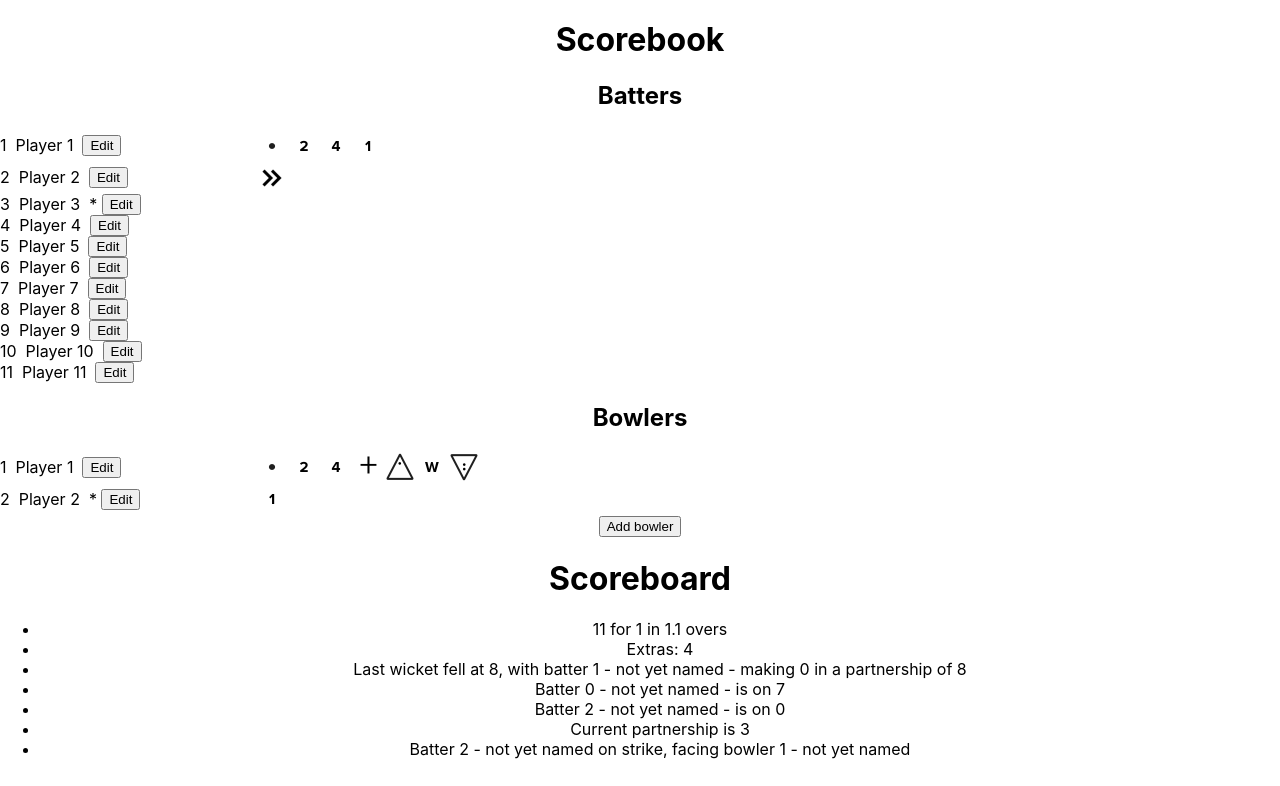
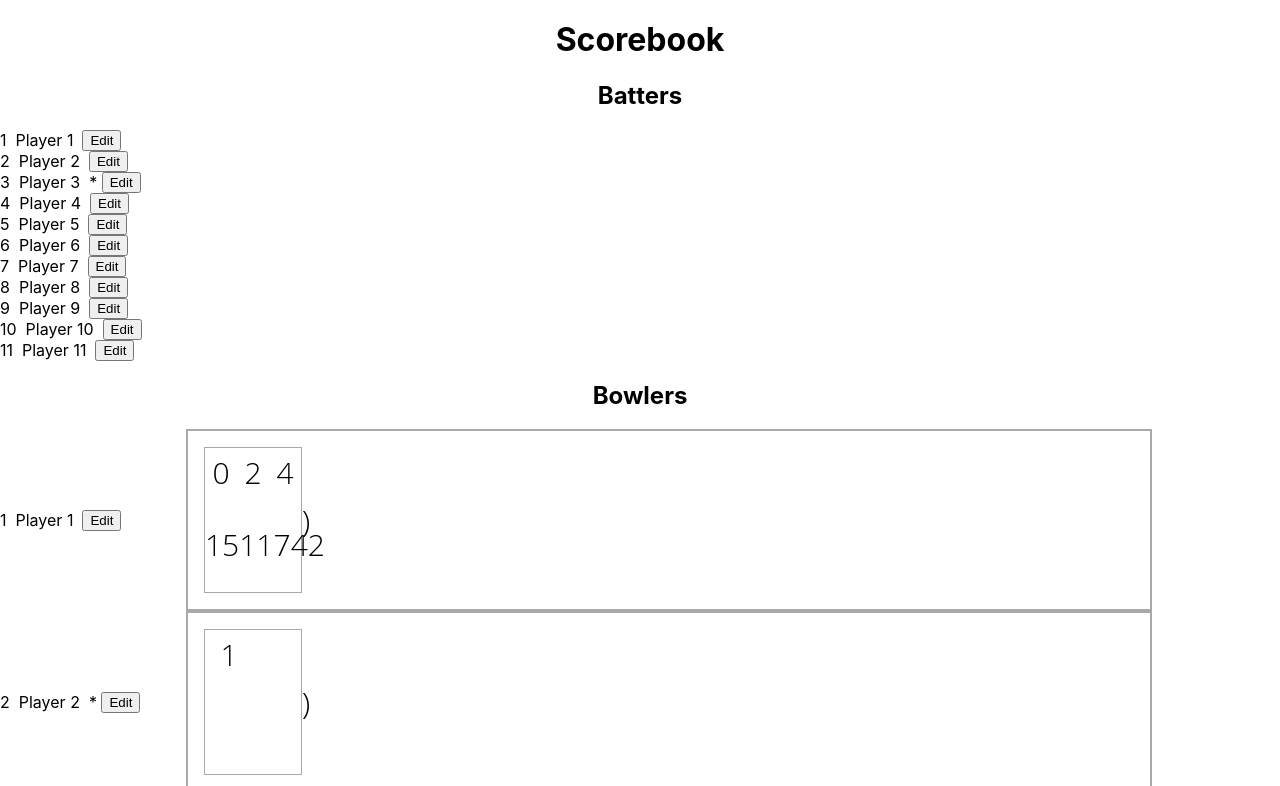
Before and after one commit to effortnottalent/cricket-scorer-app, a React (Create React App) app: page / in a window 1280 px wide. Shown: the part 465-1251 px from the top of the page. Built offline with nearby package versions, Linux system fonts and the light colour scheme.

Commit message:
started work on incorporating the html/css from the fiddle into the bowler log

```diff
--- a/src/App.css
+++ b/src/App.css
@@ -41,14 +41,6 @@
   background-color: darkgray;
 }
 
-.sprite {
-  background-image: url('../public/symbols.png');
-  background-repeat: no-repeat;
-  background-size: 150%;
-  display: inline-block;
-  width: 32px;
-  height: 32px;
-}
 .batter-entry {
   display: flex;
   flex-direction: row;
@@ -63,6 +55,9 @@
   display: flex;
   width: 50vw;
 }
+
+/* bowler stuff */
+
 .bowler-entry {
   display: flex;
   flex-direction: row;
@@ -80,3 +75,95 @@
 .bowler-1 {
   color:blue;
 }
+
+/*
+@font-face {
+  font-family: "Open Sans Light";
+  src: url("https://www.1001fonts.com/download/font/open-sans.light.ttf");
+}
+*/
+.bowler-row {
+  display: flex;
+  width: 1280px;
+  border: 2px solid darkgray;
+  align-items: center;
+  padding: 16px;
+  flex-direction: row;
+  font-family: "Open Sans Light", "Open Sans", "Ubuntu", sans-serif;
+  font-optical-sizing: auto;
+  font-style: normal;
+  font-size: 30px;
+}
+.bowler-over {
+  display: flex;
+  position: relative;
+  width: 96px;
+  height: 144px;
+  border: 1px solid darkgray;
+  background-color: white;
+  flex-wrap: wrap;
+}
+.bowler-ball {
+  display: flex;
+  position: relative;
+  height: 48px;
+  width: 48px;
+}
+.bowler-nine-ball-over {
+  width: 32px;
+}
+.bowler-twelve-ball-over {
+  width: 32px;
+  height: 32px;
+}
+.bowler-glyph {
+  height: 32px;
+  width: 32px;
+  margin: auto;
+}
+.no-ball-hit {
+  position: absolute;
+  top: 50%;
+  left: 50%;
+  font-size: 16px;
+  transform: translate(-50%, -50%);
+}
+.bye-hit {
+  position: absolute;
+  top: 50%;
+  left: 50%;
+  font-size: 12px;
+  transform: translate(-50%, -20%);
+}
+.leg-bye-hit {
+  position: absolute;
+  top: 50%;
+  left: 50%;
+  font-size: 12px;
+  transform: translate(-50%, -100%);
+}
+.run {
+  margin: auto;
+}
+.bowler-wide-wicket-1 {
+  position: absolute;
+  top: 50%;
+  left: 50%;
+  font-size: 12px;
+  transform: translate(-130%, -120%);
+}
+.bowler-wide-runout-3 {
+  position: absolute;
+  top: 50%;
+  left: 50%;
+  font-size: 12px;
+  transform: translate(-180%, 10%);
+}
+.bowler-maiden {
+  position: absolute;
+  height: 144px;
+  width: 96px;
+  top: 50%;
+  left: 50%;
+  transform: translate(-50%, -50%);
+}
--- /dev/null
+++ b/src/BowlerLog.js
@@ -0,0 +1,19 @@
+import { renderEvent } from "./eventToSymbolCalculations";
+
+export default function BowlerLog({ events }) {
+    const eventsByOver = events.reduce((acc, event) => {
+        event.ball === 0 ? acc.push([ event ]) : acc[acc.length - 1].push(event);
+        return acc;
+    }, []);
+    return (
+        <div className='bowler-row'>
+            {eventsByOver.map((over, index) => {
+                const overClass = (over.length > 10 ? 'bowler-twelve-ball-over' :
+                    (over.length > 6 ? 'bowler-nine-ball-over' : ''));
+                return (<div key={'over-' + index} className='bowler-over'>
+                    {over.map((ball) => renderEvent(ball, overClass, false))}
+                </div>)})
+            })
+        </div>
+    );
+}
--- a/src/Scorebook.js
+++ b/src/Scorebook.js
@@ -4,8 +4,7 @@ import {
     getOnStrikeBatterId
 } from './scoreCalculations.js';
 import { enrichEvents } from './scoreCalculations.js';
-
-import Symbol from './Symbol.js';
+import BowlerLog from './BowlerLog.js';
 
 export default function Scorebook({ players, onChangePlayer, events }) {
     const enrichedEvents = enrichEvents(events);
@@ -15,7 +14,7 @@ export default function Scorebook({ players, onChangePlayer, events }) {
             <div className='batters'>
                 <h2>Batters</h2>
                 {players.filter(player => player.type === 'batter').map(player =>
-                    <div class='batter-entry'>
+                    <div className='batter-entry'>
                         <PlayerNameEntry
                             player={player}
                             type='batter'
@@ -33,7 +32,7 @@ export default function Scorebook({ players, onChangePlayer, events }) {
             <div className='bowlers'>
                 <h2>Bowlers</h2>
                 {players.filter(player => player.type === 'bowler').map(player =>
-                    <div class='bowler-entry'>
+                    <div className='bowler-entry'>
                         <PlayerNameEntry
                             player={player}
                             type='bowler'
@@ -61,14 +60,6 @@ function BatterLog({ events }) {
     return (
         <div className='batter-log'>
             {events.map(event => Symbol({event, isBatter: true}))}
-        </div>
-    );
-}
-
-function BowlerLog({ events }) {
-    return (
-        <div className='bowler-log'>
-            {events.map(event => Symbol({event, isBatter: false}))}
         </div>
     );
 }
--- a/src/Symbol.js
+++ b/src/eventToSymbolCalculations.js
@@ -1,13 +1,5 @@
-export default function Symbol({ event, isBatter }) {
-    const symbolHeight = 36;
-    const imgIndex = translateEventToSymbol(event, isBatter);
-    if(imgIndex === null) return;
-    return (<div
-        className='sprite'
-        style={{backgroundPosition: '-8px ' + (symbolHeight * -imgIndex - 8) + 'px'}}
-    />);
-}
-function translateEventToSymbol(event, isBatter) {
+
+export function renderEvent(event, overClass, isBatter) {
     if(event.wicket) {
         if(isBatter) {
             return 9;
@@ -54,6 +46,13 @@ function translateEventToSymbol(event, isBatter) {
             return 40 + event.runs;
         }
     } else {
-        return event.runs === 0 ? 6 : event.runs - 1;
+        return (
+            <div class={'bowler-ball ' + overClass}>
+                <span class='run'>
+                    {event.runs}
+                </span>
+            </div>);
     }
 }
+
+// https://jsfiddle.net/82et1gf6/809/ for the html and css
```
Also changed, not shown: public/symbols.png (deleted).
